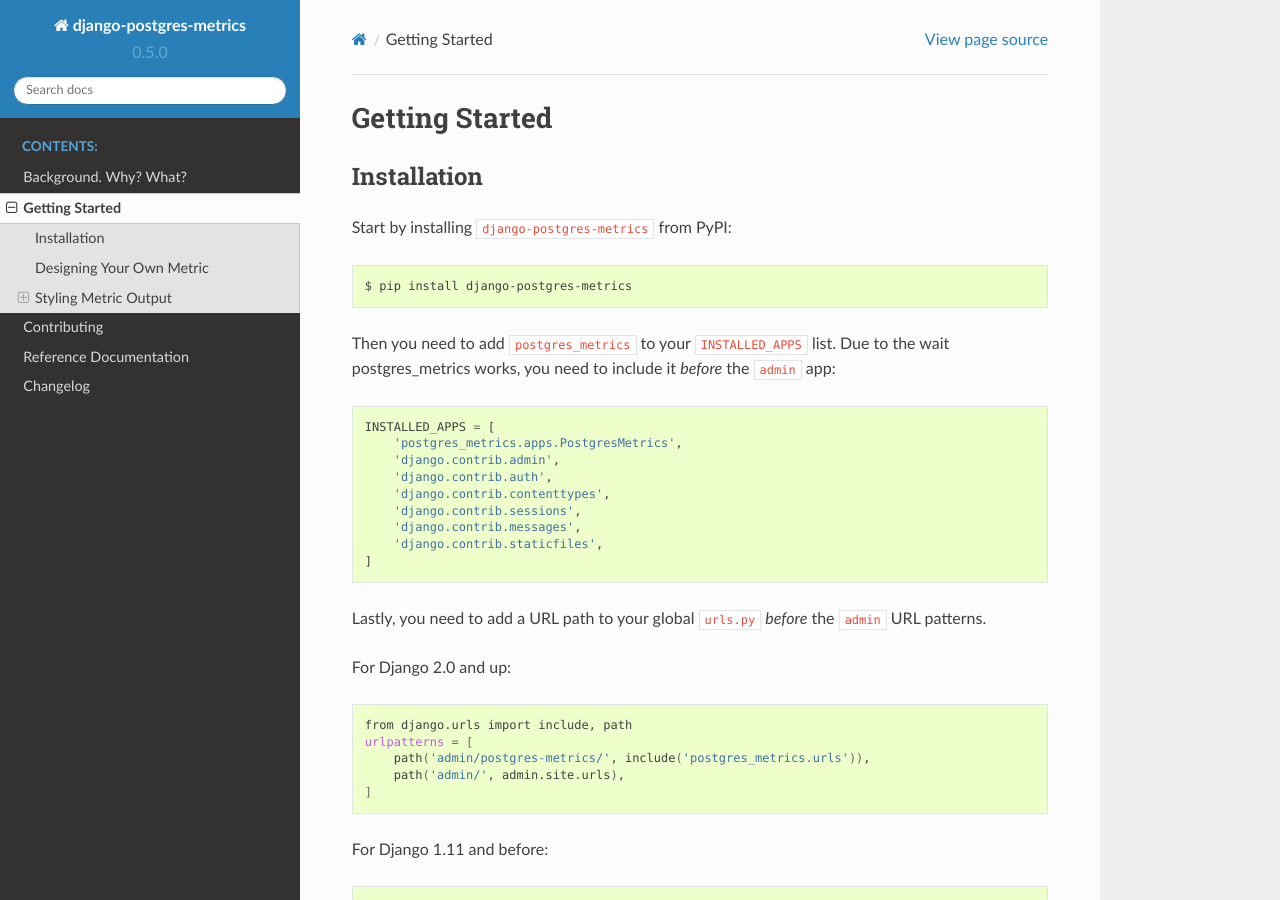
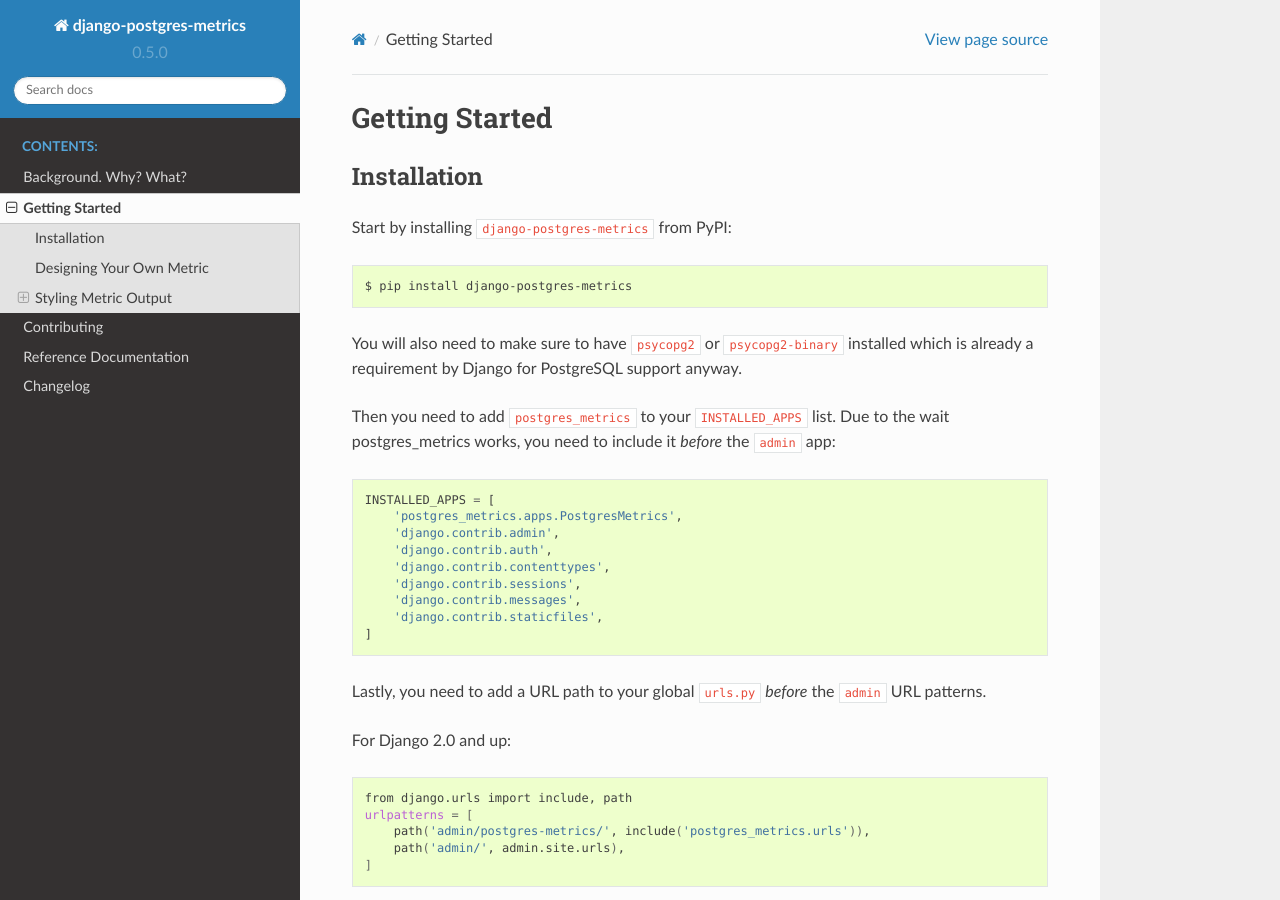
Before and after one commit to django-postgres-metrics/django-postgres-metrics, a Sphinx documentation site: the page built from docs/source/getting-started.rst, in a window 1280 px wide and 900 px high. Built offline with Sphinx 7.4.7 and the Read the Docs theme 2.0.0, drawn with Linux system fonts in a browser that asks for light colours.

Commit message:
Updated installation instructions
Ref e1a0d9094dbe7c12c6f1bae7a43dd4cc29388733

```diff
--- a/docs/source/getting-started.rst
+++ b/docs/source/getting-started.rst
@@ -11,6 +11,10 @@
 .. code-block:: bash
 
     $ pip install django-postgres-metrics
+
+You will also need to make sure to have ``psycopg2`` or ``psycopg2-binary``
+installed which is already a requirement by Django for PostgreSQL support
+anyway.
 
 Then you need to add ``postgres_metrics`` to your ``INSTALLED_APPS`` list. Due
 to the wait postgres_metrics works, you need to include it *before* the
```
